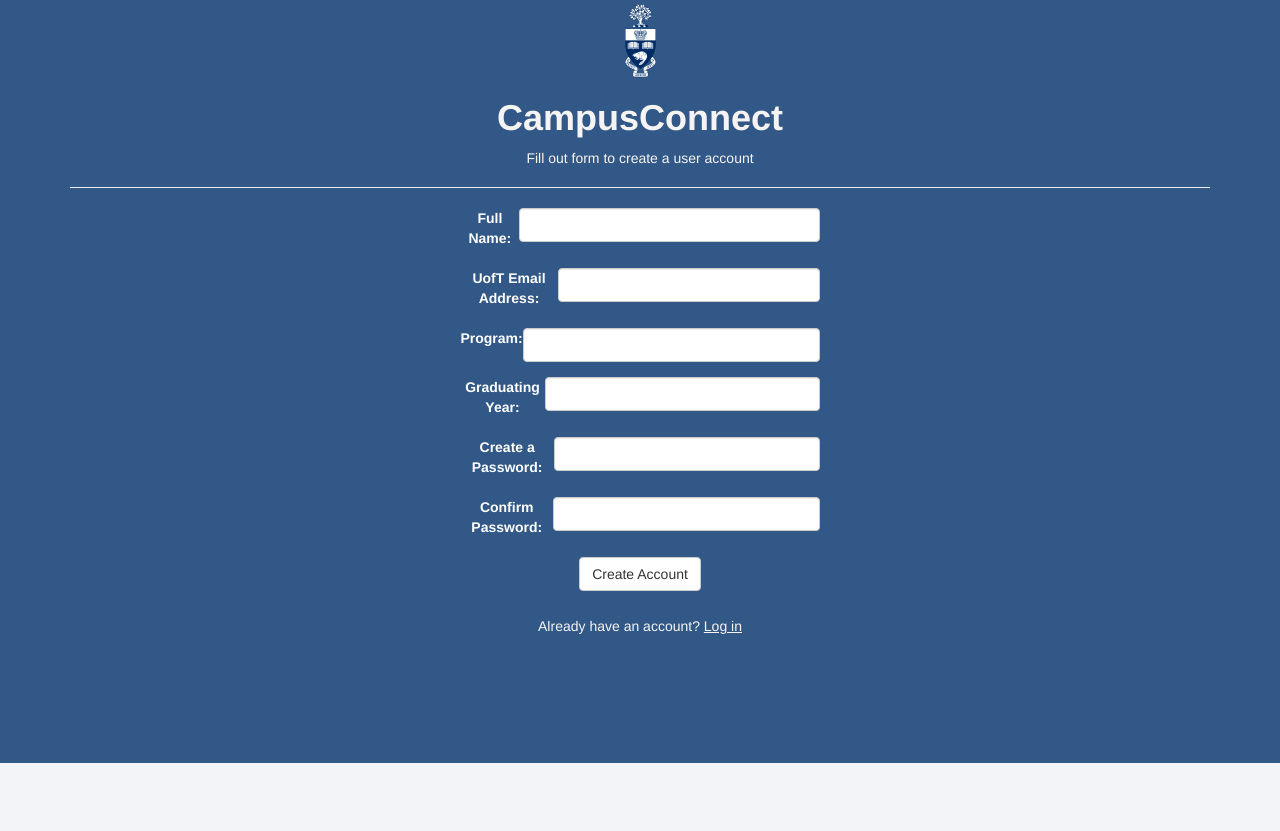
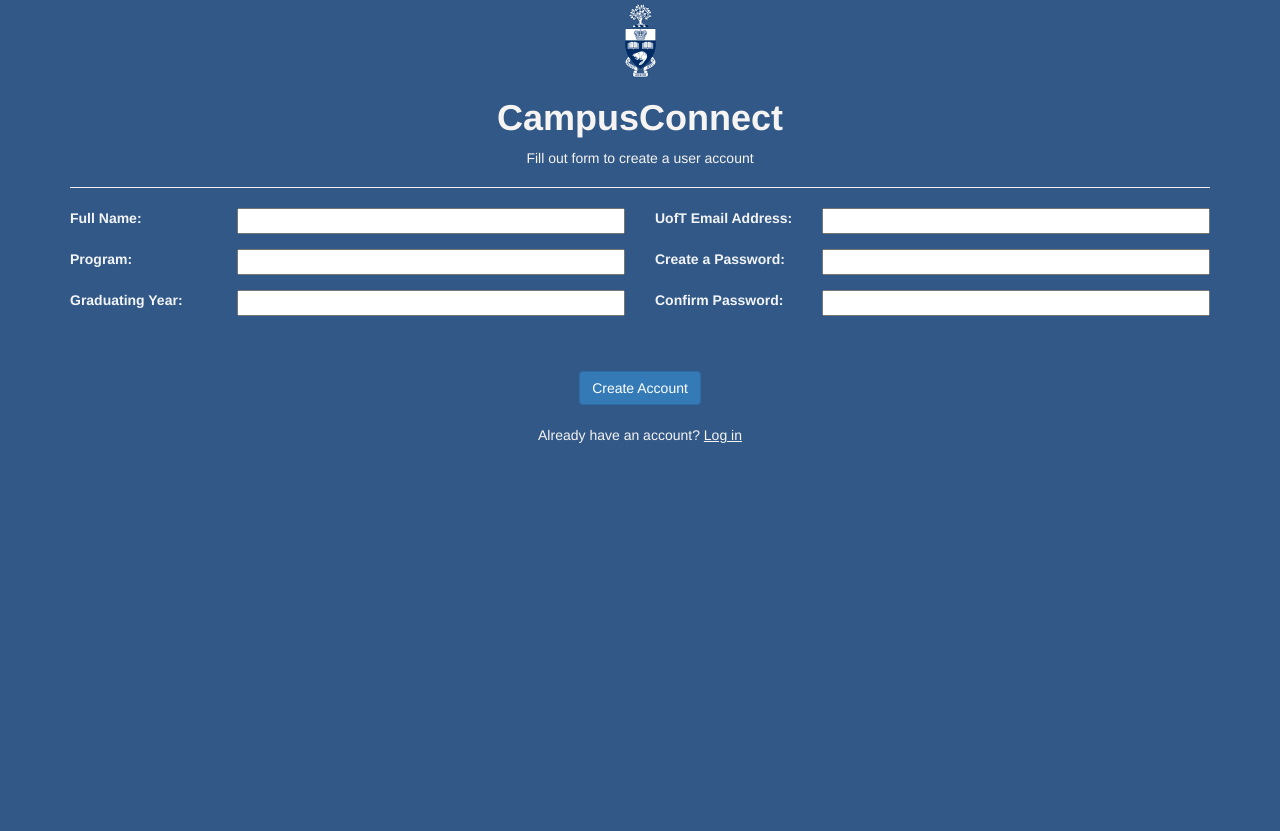
Before and after one commit to ECE444-2023Fall/project-1-web-application-design-group20-commitcartel, a Flask app: page /create_user_account in a window 1280 px wide. Shown: the part 145-976 px from the top of the page. After the commit the page ends 588 px from the top, so only its background shows below. Run offline with Flask 3, Linux system fonts and the light colour scheme; some libraries are stand-ins or nearby versions.

Commit message:
Arafat/create user account UI (#109)
* change user account form format

* update UI for creating user account

```diff
--- a/templates/create_user_account.html
+++ b/templates/create_user_account.html
@@ -18,22 +18,48 @@
     <h1><strong><center>CampusConnect</center></strong></h1>
     <center><p>Fill out form to create a user account</p></center>
 </div>
-<center><label style="color:#f6f4f3;"> {{ wtf.quick_form(form) }} </label></center>
+<div class="container-registration">
+    <form method="POST" action="/create_user_account" enctype="multipart/form-data">
+        {{ form.hidden_tag() }}
+        <div class="row">
+            <div class="col-md-6">
+                <div class="form-group-registration">
+                    {{ form.name.label(class="form-control-label-registration") }}
+                    {{ form.name(class="form-control-registration") }}
+                </div>
+                <div class="form-group-registration">
+                    {{ form.program.label(class="form-control-label-registration") }}
+                    {{ form.program(class="form-control-registration") }}
+                </div>
+                <div class="form-group-registration">
+                    {{ form.year.label(class="form-control-label-registration") }}
+                    {{ form.year(class="form-control-registration") }}
+                </div>
+            </div>
+            <div class="col-md-6">
+                <div class="form-group-registration">
+                    {{ form.email.label(class="form-control-label-registration") }}
+                    {{ form.email(class="form-control-registration") }}
+                </div>
+                <div class="form-group-registration">
+                    {{ form.password.label(class="form-control-label-registration") }}
+                    {{ form.password(class="form-control-registration") }}
+                </div>
+                <div class="form-group-registration">
+                    {{ form.password_conf.label(class="form-control-label-registration") }}
+                    {{ form.password_conf(class="form-control-registration") }}
+                </div>
+            </div>
+        </div>
+        <center>
+            <br>
+            <br>
+            <div>
+                {{ form.submit(class="btn btn-primary") }}
+            </div>
+        </center>
+    </form>
+</div>
 <br>
 <center><p>Already have an account? <u><a href="/login" style="color:#f6f4f3;">Log in</a></u></p></center>
-
-<br>
-<br>
-<br>
-<br>
-<br>
-<br>
-<br>
-<br>
-<br>
-<br>
-<br>
-<br>
-<br>
-<br>
 {% endblock %}
```
